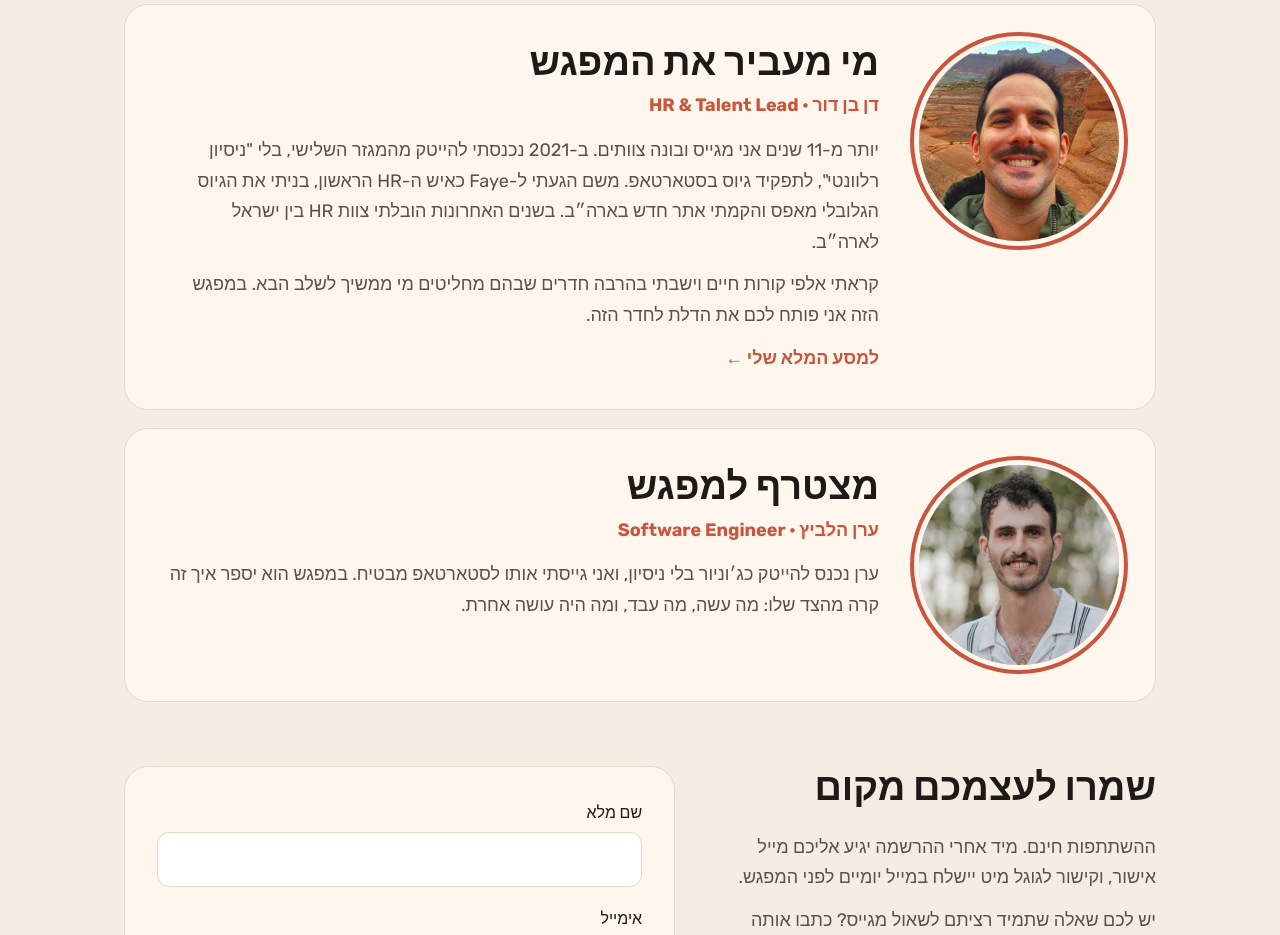
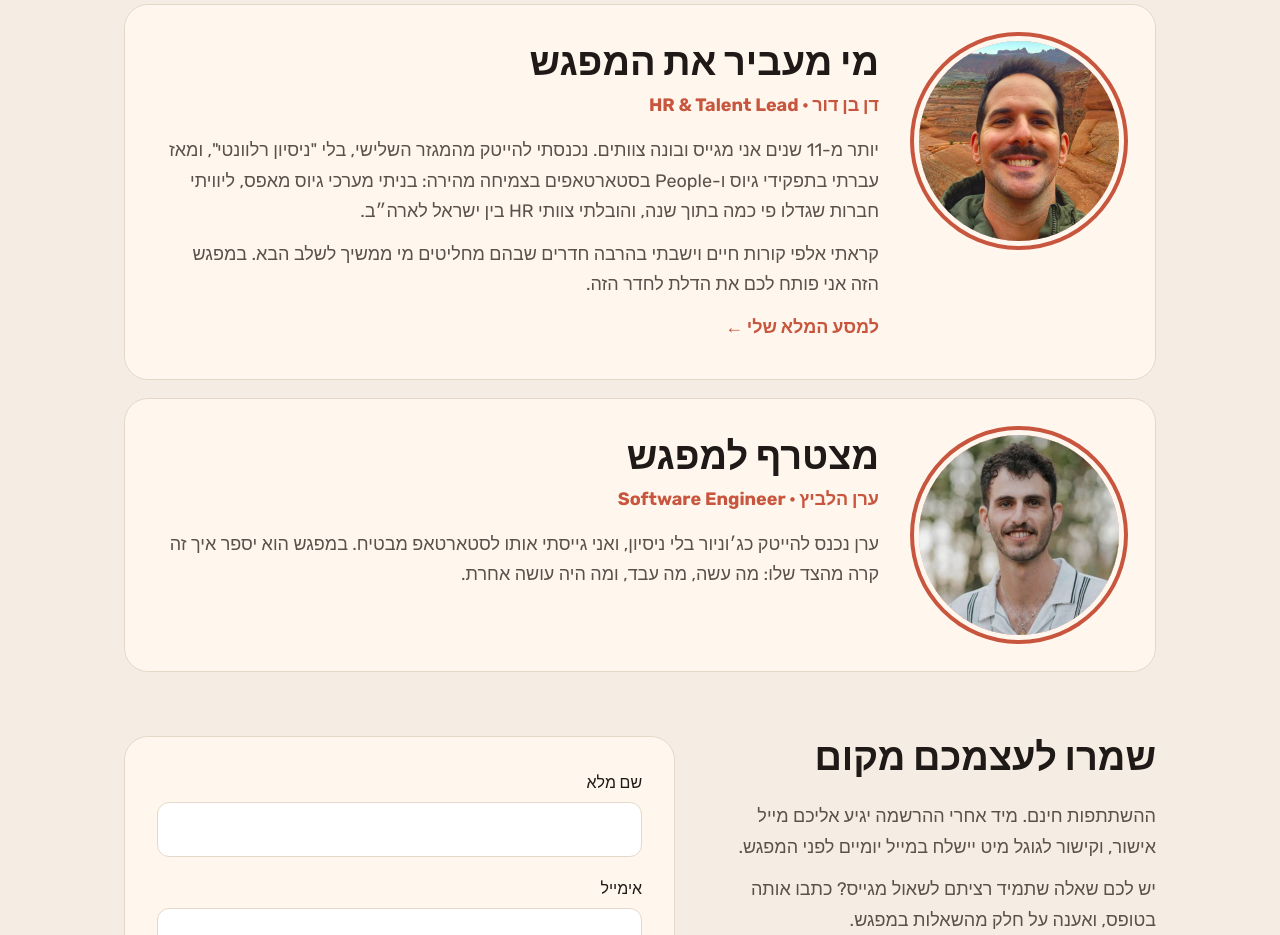
Before and after one commit to Thedanbendor/Thedanbendor.github.io, a plain HTML site: page he/meetup.html in a window 1280 px wide. Shown: the part 1440-2375 px from the top of the page. Drawn offline with Linux system fonts and the light colour scheme.

Commit message:
Meetup page: more general host bio

```diff
--- a/he/meetup.html
+++ b/he/meetup.html
@@ -177,7 +177,7 @@
         <div>
           <h2>מי מעביר את המפגש</h2>
           <div class="about-name"><span>דן בן דור</span> · <span dir="ltr">HR &amp; Talent Lead</span></div>
-          <p>יותר מ-11 שנים אני מגייס ובונה צוותים. ב-2021 נכנסתי להייטק מהמגזר השלישי, בלי "ניסיון רלוונטי", לתפקיד גיוס בסטארטאפ. משם הגעתי ל-Faye כאיש ה-HR הראשון, בניתי את הגיוס הגלובלי מאפס והקמתי אתר חדש בארה״ב. בשנים האחרונות הובלתי צוות HR בין ישראל לארה״ב.</p>
+          <p>יותר מ-11 שנים אני מגייס ובונה צוותים. נכנסתי להייטק מהמגזר השלישי, בלי "ניסיון רלוונטי", ומאז עברתי בתפקידי גיוס ו-People בסטארטאפים בצמיחה מהירה: בניתי מערכי גיוס מאפס, ליוויתי חברות שגדלו פי כמה בתוך שנה, והובלתי צוותי HR בין ישראל לארה״ב.</p>
           <p>קראתי אלפי קורות חיים וישבתי בהרבה חדרים שבהם מחליטים מי ממשיך לשלב הבא. במפגש הזה אני פותח לכם את הדלת לחדר הזה.</p>
           <a class="more" href="journey.html">למסע המלא שלי ←</a>
         </div>
```
